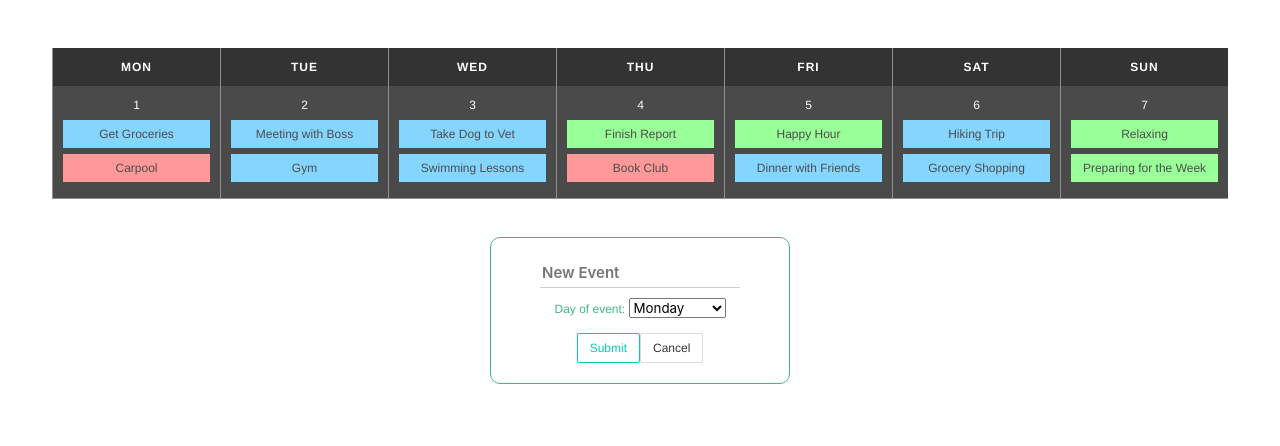
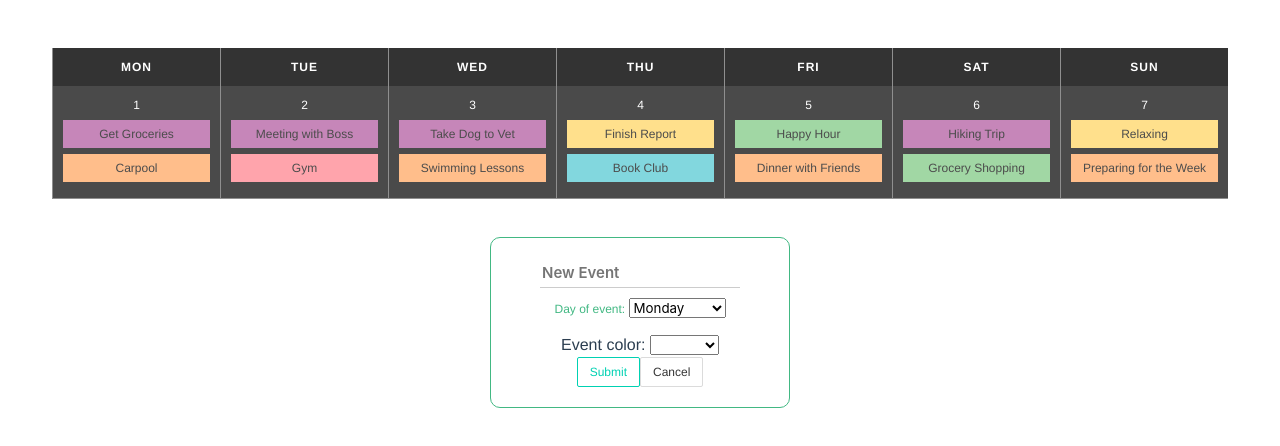
Before and after one commit to davebenner14/CalendarVue, a Vue app: page / in a window 1280 px wide. Both pictures are taken after a click on the button "New Event". Shown: the top 446 px of the page. Built offline with nearby package versions, Linux system fonts and the light colour scheme.

Commit message:
add more colors and new event color options

```diff
--- a/index.html
+++ b/index.html
@@ -15,6 +15,5 @@
       >
     </noscript>
     <div id="app"></div>
-    <!-- built files will be auto injected -->
   </body>
 </html>
--- a/src/components/CalendarEntry.vue
+++ b/src/components/CalendarEntry.vue
@@ -14,6 +14,18 @@
           <option v-for="day in days" :key="day.id" :value="day.id">
             {{ day.fullTitle }}
           </option>
+        </select>
+      </p>
+      <p class="calendar-entry-color">
+        Event color:
+        <select v-model="selectedColor">
+          <option value="#C686B9">Purple</option>
+          <option value="#FFA4AC">Red</option>
+          <option value="#90C3E6">Blue</option>
+          <option value="#82D7DE">Teal</option>
+          <option value="#A1D7A4">Green</option>
+          <option value="#FFE08C">Yellow</option>
+          <option value="#FFBE8B">Orange</option>
         </select>
       </p>
       <a
@@ -40,15 +52,16 @@ export default {
     return {
       inputEntry: "",
       selectedDay: store.getActiveDay().id,
+      selectedColor: "#FF9999",
       error: false,
-      days: store.state.seedData, // Using the seedData from the store directly
-      showForm: false, // New variable to control the visibility of the form
+      days: store.state.seedData,
+      showForm: false,
     };
   },
   methods: {
     submitEvent(eventDetails) {
       if (!this.selectedDay || eventDetails === "") return (this.error = true);
-      store.submitEvent(this.selectedDay, eventDetails);
+      store.submitEvent(this.selectedDay, eventDetails, this.selectedColor); // Pass selectedColor to the submitEvent method
       this.inputEntry = "";
       this.error = false;
       this.showForm = false;
--- a/src/components/CalendarEvent.vue
+++ b/src/components/CalendarEvent.vue
@@ -78,9 +78,7 @@ export default {
   },
   computed: {
     getEventBackgroundColor() {
-      const colors = ["#FF9999", "#85D6FF", "#99FF99"];
-      let randomColor = colors[Math.floor(Math.random() * colors.length)];
-      return `background-color: ${randomColor}`;
+      return `background-color: ${this.event.color}`;
     },
   },
 };
--- a/src/components/CalendarWeek.vue
+++ b/src/components/CalendarWeek.vue
@@ -21,7 +21,7 @@ export default {
   },
   data() {
     return {
-      sharedState: store.state, // access state object
+      sharedState: store.state,
     };
   },
 };
--- a/src/seed.js
+++ b/src/seed.js
@@ -1,11 +1,24 @@
+function getRandomColor() {
+  const colors = [
+    "#FFA4AC",
+    "#C686B9",
+    "#90C3E6",
+    "#82D7DE",
+    "#A1D7A4",
+    "#FFE08C",
+    "#FFBE8B",
+  ];
+  return colors[Math.floor(Math.random() * colors.length)];
+}
+
 export const seedData = [
   {
     id: 1,
     abbvTitle: "Mon",
     fullTitle: "Monday",
     events: [
-      { details: "Get Groceries", edit: false },
-      { details: "Carpool", edit: false },
+      { details: "Get Groceries", edit: false, color: getRandomColor() },
+      { details: "Carpool", edit: false, color: getRandomColor() },
     ],
     active: true,
   },
@@ -14,8 +27,8 @@ export const seedData = [
     abbvTitle: "Tue",
     fullTitle: "Tuesday",
     events: [
-      { details: "Meeting with Boss", edit: false },
-      { details: "Gym", edit: false },
+      { details: "Meeting with Boss", edit: false, color: getRandomColor() },
+      { details: "Gym", edit: false, color: getRandomColor() },
     ],
     active: false,
   },
@@ -24,8 +37,8 @@ export const seedData = [
     abbvTitle: "Wed",
     fullTitle: "Wednesday",
     events: [
-      { details: "Take Dog to Vet", edit: false },
-      { details: "Swimming Lessons", edit: false },
+      { details: "Take Dog to Vet", edit: false, color: getRandomColor() },
+      { details: "Swimming Lessons", edit: false, color: getRandomColor() },
     ],
     active: false,
   },
@@ -34,8 +47,8 @@ export const seedData = [
     abbvTitle: "Thu",
     fullTitle: "Thursday",
     events: [
-      { details: "Finish Report", edit: false },
-      { details: "Book Club", edit: false },
+      { details: "Finish Report", edit: false, color: getRandomColor() },
+      { details: "Book Club", edit: false, color: getRandomColor() },
     ],
     active: false,
   },
@@ -44,8 +57,8 @@ export const seedData = [
     abbvTitle: "Fri",
     fullTitle: "Friday",
     events: [
-      { details: "Happy Hour", edit: false },
-      { details: "Dinner with Friends", edit: false },
+      { details: "Happy Hour", edit: false, color: getRandomColor() },
+      { details: "Dinner with Friends", edit: false, color: getRandomColor() },
     ],
     active: false,
   },
@@ -54,8 +67,8 @@ export const seedData = [
     abbvTitle: "Sat",
     fullTitle: "Saturday",
     events: [
-      { details: "Hiking Trip", edit: false },
-      { details: "Grocery Shopping", edit: false },
+      { details: "Hiking Trip", edit: false, color: getRandomColor() },
+      { details: "Grocery Shopping", edit: false, color: getRandomColor() },
     ],
     active: false,
   },
@@ -64,8 +77,12 @@ export const seedData = [
     abbvTitle: "Sun",
     fullTitle: "Sunday",
     events: [
-      { details: "Relaxing", edit: false },
-      { details: "Preparing for the Week", edit: false },
+      { details: "Relaxing", edit: false, color: getRandomColor() },
+      {
+        details: "Preparing for the Week",
+        edit: false,
+        color: getRandomColor(),
+      },
     ],
     active: false,
   },
--- a/src/store.js
+++ b/src/store.js
@@ -1,9 +1,8 @@
 import { seedData } from "./seed.js";
-import { reactive, toRefs } from "vue"; // You import Vue from 'vue' for Vue 2
+import { reactive, toRefs } from "vue";
 
 export const store = {
   state: reactive({
-    // 'reactive' makes your state reactive
     seedData,
   }),
 
@@ -16,20 +15,21 @@ export const store = {
     this.state.seedData.find((day) => day.id === dayId).active = true;
   },
 
-  submitEvent(dayId, eventDetails) {
+  submitEvent(dayId, eventDetails, eventColor) {
     const activeDay = this.state.seedData.find((day) => day.id === dayId);
     activeDay.events = [
       ...activeDay.events,
-      { details: eventDetails, edit: false },
-    ]; // The spread operator (...) is used here to create a new array, which ensures reactivity.
+      { details: eventDetails, edit: false, color: eventColor }, // Also save the color with the event
+    ];
   },
 
-  updateEvent(dayId, originalEventDetails, newEventDetails) {
+  updateEvent(dayId, originalEventDetails, newEventDetails, newEventColor) {
     const dayObj = this.state.seedData.find((day) => day.id === dayId);
     const eventObj = dayObj.events.find(
       (event) => event.details === originalEventDetails
     );
     eventObj.details = newEventDetails;
+    eventObj.color = newEventColor || eventObj.color; // Allow the color to be updated
     eventObj.edit = false;
   },
 
@@ -53,4 +53,4 @@ export const store = {
   },
 };
 
-export default toRefs(store.state); // 'toRefs' converts the reactive state to refs, this is required for Vue 3 and can be omitted for Vue 2
+export default toRefs(store.state);
```
